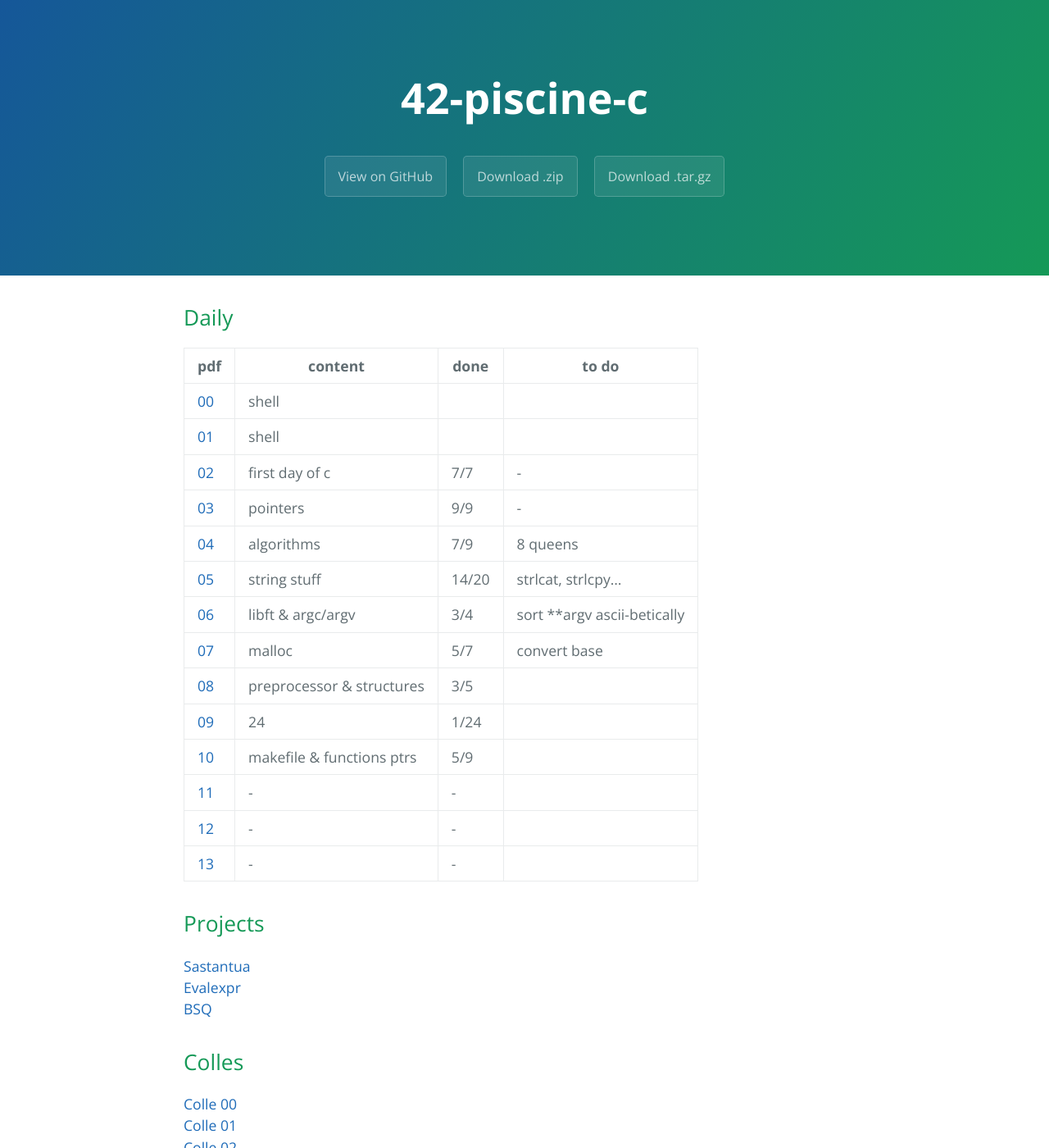
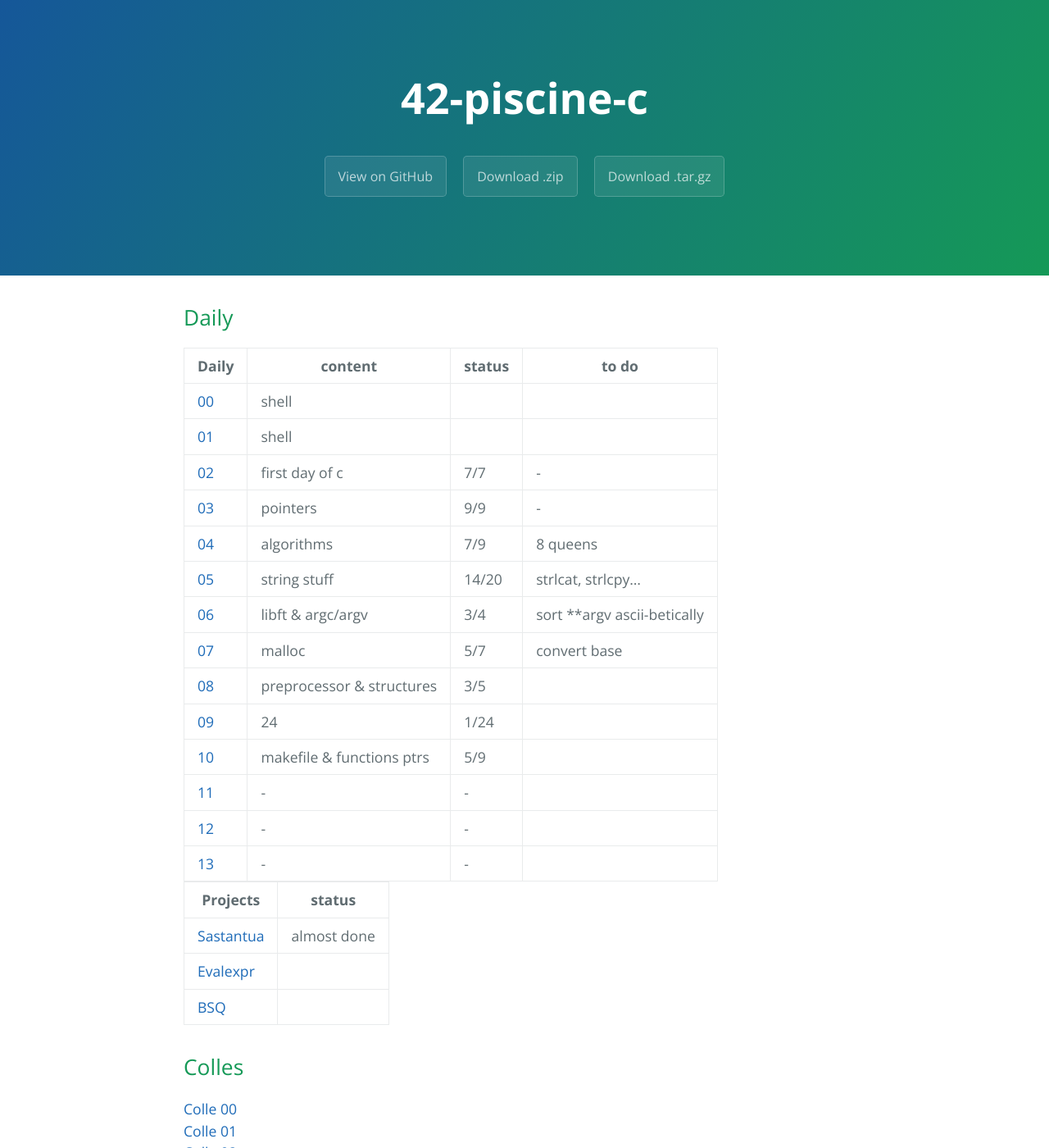
Before and after one commit to Obsaa/42-piscine-c-1, a Jekyll site: the page built from index.md, in a window 1280 px wide and 1400 px high. Shown: the whole window at 82% size. Built offline with Jekyll 4.4.1, drawn with Linux system fonts in a browser that asks for light colours.

Commit message:
Update index.md

```diff
--- a/index.md
+++ b/index.md
@@ -4,7 +4,7 @@
 
 ## Daily
 
-| pdf | content | done | to do |
+| Daily | content | status | to do |
 |---   |---      |---   |---     |
 | [00](pdfs/j00.pdf) | shell | | |
 | [01](pdfs/j01.pdf) | shell | | |
@@ -21,11 +21,11 @@
 | [12](pdfs/j12.pdf) | - | - | |
 | [13](pdfs/j13.pdf) | - | - | |
 
-## Projects
-
-[Sastantua](pdfs/sastantua.pdf)
-[Evalexpr](pdfs/evalexpr.pdf)
-[BSQ](pdfs/bsq.pdf)
+| Projects | status |
+|---       |--- |
+| [Sastantua](pdfs/sastantua.pdf) | almost done |
+| [Evalexpr](pdfs/evalexpr.pdf) | |
+| [BSQ](pdfs/bsq.pdf) | |
 
 ## Colles
 
```
